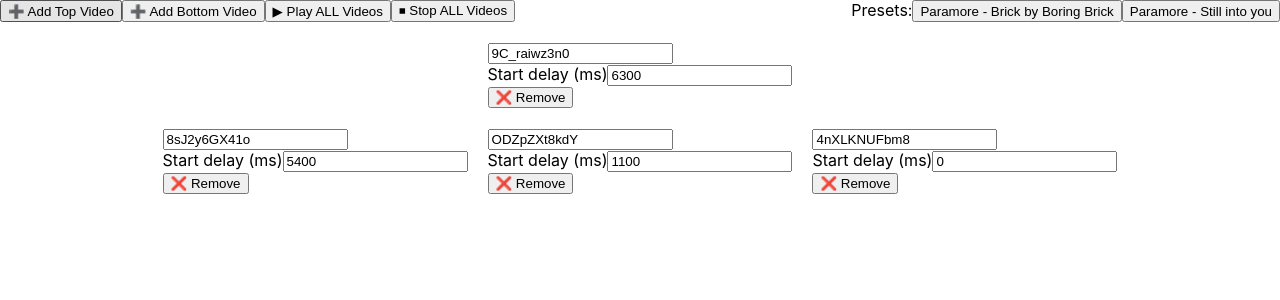
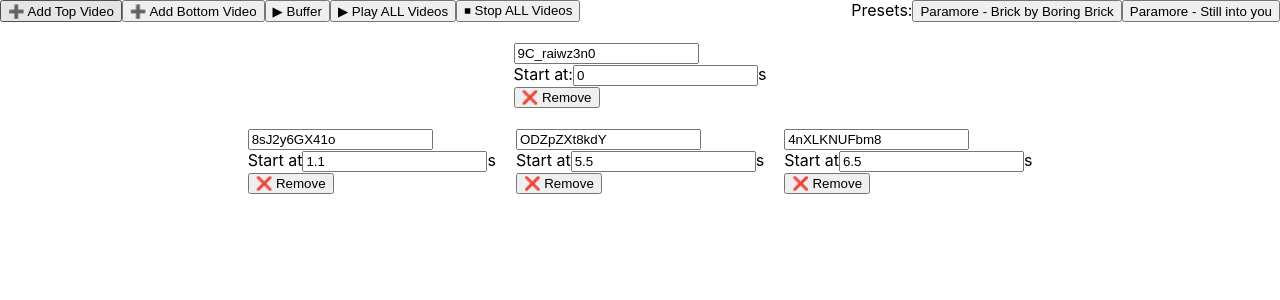
Before and after one commit to Johnneeee/sync2, a React app in the folder frontend/: page / in a window 1280 px wide. Shown: the top 300 px of the page. Built offline with nearby package versions, Linux system fonts and the light colour scheme; no server answers; the HTML template or start-up script is replaced by a standard one.

Commit message:
logic change

```diff
--- a/frontend/src/App.jsx
+++ b/frontend/src/App.jsx
@@ -1,55 +1,51 @@
 import "./App.css";
-import React, { useRef, useState } from "react";
+import React, { useRef, useState, useEffect } from "react";
 import YouTube from "react-youtube";
 import { API_URL } from "./api.js";
 
 function App() {
-  const topPlayersRef = useRef([]);
-  const bottomPlayersRef = useRef([]);
-
   const songs = {
     ParamoreStillIntoYou: {
       song: "Still into you",
       artist: "Paramore",
       topVideos: [
-        { id: "5z-lcBJK-FE", delay: 7400},
-        { id: "wrCxfWVuDXU", delay: 0}
+        { id: "5z-lcBJK-FE", delay: 2.8},
+        { id: "wrCxfWVuDXU", delay: 10.6}
       ],
       bottomVideos: [
-        { id: "OzYDa3m75Es", delay: 8600 },
-        { id: "qp8etdQjHPo", delay: 7500 },
-        { id: "xA3s3PHr0uA", delay: 10600 }
+        { id: "OzYDa3m75Es", delay: 2 },
+        { id: "qp8etdQjHPo", delay: 2.8},
+        { id: "xA3s3PHr0uA", delay: 0 }
       ]
     },
     ParamoreBrickByBoringBrick: {
       song: "Brick by boring brick",
       artist: "Paramore",
       topVideos: [
-        { id: "9C_raiwz3n0", delay: 6100},
+        { id: "9C_raiwz3n0", delay: 0},
       ],
       bottomVideos: [
-        { id: "8sJ2y6GX41o", delay: 5200 },
-        { id: "ODZpZXt8kdY", delay: 900 },
-        { id: "4nXLKNUFbm8", delay: 0 }
+        { id: "8sJ2y6GX41o", delay: 1.1},
+        { id: "ODZpZXt8kdY", delay: 5.5},
+        { id: "4nXLKNUFbm8", delay: 6.5}
       ]
     }
   }
-
-  const [topVideos, setTopVideos] = useState([
-    { id: "9C_raiwz3n0", delay: 6300 },
-  ]);
-
-  const [bottomVideos, setBottomVideos] = useState([
-    { id: "8sJ2y6GX41o", delay: 5400 },
-    { id: "ODZpZXt8kdY", delay: 1100 },
-    { id: "4nXLKNUFbm8", delay: 0 }
-  ]);
 
   const opts = {
     height: "250",
     width: "400",
     playerVars: { autoplay: 0 },
   };
+
+  const topPlayersRef = useRef([]);
+  const bottomPlayersRef = useRef([]);
+  const [topVideos, setTopVideos] = useState([]);
+  const [bottomVideos, setBottomVideos] = useState([]);
+
+  useEffect(() => {
+    setSong("ParamoreBrickByBoringBrick");
+  }, []);
 
   const extractVideoId = (url) => {
     const regex = /(?:youtube\.com\/watch\?v=|youtu\.be\/)([^&]+)/;
@@ -58,35 +54,11 @@ function App() {
   };
 
 
-  const setSong = async (songname) => {
-    // topPlayersRef.current = [];
-    // bottomPlayersRef.current = [];
-    // e.preventDefault();
-    try {
-      topPlayersRef.current = [];
-      bottomPlayersRef.current = [];
-      const response = await fetch(`${API_URL}/videos/${songname}`);
-      const videos = await response.json();
-
-      const topVideos = videos
-        .filter(video => video.position === "top")
-        .map(video => ({ id: video.youtube_id, delay: video.delay_ms }));
-
-      const bottomVideos = videos
-        .filter(video => video.position === "bottom")
-        .map(video => ({ id: video.youtube_id, delay: video.delay_ms }));
-
-      setTopVideos(topVideos);
-      setBottomVideos(bottomVideos);
-      // console.log(videos);
-      // console.log(topVideos)
-      // console.log(bottomVideos)
-    } catch (err) {
-      console.error(err.message)
-    }
-
-    // setTopVideos(songs[value].topVideos);
-    // setBottomVideos(songs[value].bottomVideos);
+  const setSong = (songname) => {
+    topPlayersRef.current = [];
+    bottomPlayersRef.current = [];
+    setTopVideos(songs[songname].topVideos);
+    setBottomVideos(songs[songname].bottomVideos);
   };
 
   const handleVideoChange = (rowSetter, rowVideos, index, value) => {
@@ -110,38 +82,69 @@ function App() {
     playersRef.current.splice(index, 1);
   };
 
+  const buffer = () => {
+    // Start playing all players
+    [...topPlayersRef.current, ...bottomPlayersRef.current].forEach(player =>
+      player?.playVideo()
+    );
+
+    // Set a timeout to pause and seek after 5 seconds
+    const timer = setTimeout(() => {
+      // Pause all players
+      [...topPlayersRef.current, ...bottomPlayersRef.current].forEach(player =>
+        player?.pauseVideo()
+      );
+
+    }, 2000);
+  };
+
   const handlePlayAll = () => {
-    // Top row
     topPlayersRef.current.forEach((player, i) => {
       if (player) {
-        setTimeout(() => player.playVideo(), topVideos[i]?.delay || 0);
+        player.seekTo(topVideos[i]?.delay || 0, true); // true = precise seek
       }
     });
 
-    // Bottom row
+    // Seek bottom players
     bottomPlayersRef.current.forEach((player, i) => {
       if (player) {
-        setTimeout(() => player.playVideo(), bottomVideos[i]?.delay || 0);
+        player.seekTo(bottomVideos[i]?.delay || 0, true);
       }
     });
+
+    [...topPlayersRef.current, ...bottomPlayersRef.current].forEach(player =>
+      player?.playVideo()
+    );
   };
 
   const handleStopAll = () => {
     [...topPlayersRef.current, ...bottomPlayersRef.current].forEach(player =>
-      player?.stopVideo()
+      player?.pauseVideo()
     );
   };
 
   const onReady = (playersRef, event, index) => {
     playersRef.current[index] = event.target;
+
+    const isFirstRef = playersRef === topPlayersRef;
+    const isFirstVideo = index === 0;
+
+    if (isFirstRef && isFirstVideo) {
+      event.target.unMute();   // 🔊 Only first video of first ref
+    } else {
+      event.target.mute();     // 🔇 Everything else
+    }
   };
 
   return (
     <div className="app">
-      <div class="flex-container">
+
+      <div class="flex-container"> {/*controls*/}
         <div class="flex-column">
+
           <button onClick={() => addVideo(setTopVideos, topVideos)}>➕ Add Top Video</button>
           <button onClick={() => addVideo(setBottomVideos, bottomVideos)}>➕ Add Bottom Video </button>
+          <button onClick={buffer}>▶ Buffer</button>
           <button onClick={handlePlayAll}>▶ Play ALL Videos</button>
           <button onClick={handleStopAll}>⏹ Stop ALL Videos</button>
         </div>
@@ -152,100 +155,43 @@ function App() {
         </div>
       </div>
 
-
-
-      <div className="video-container">
+      <div className="video-container"> {/*top videos*/}
         {topVideos.map((video, index) => (
           <div key={index} className="video-wrapper">
+
             <input
-              type="text"
-              placeholder="YouTube URL or ID"
-              value={video.id}
-              onChange={(e) =>
-                handleVideoChange(setTopVideos, topVideos, index, e.target.value)
-              }
+              type="text" placeholder="YouTube URL or ID" value={video.id}
+              onChange={(e) =>handleVideoChange(setTopVideos, topVideos, index, e.target.value)}
             />
 
-            {video.id && (
-              <YouTube
-                videoId={video.id}
-                opts={opts}
-                onReady={(event) => onReady(topPlayersRef, event, index)}
-              />
-            )}
-            Start delay (ms)
-            <input
-              type="number"
-              value={video.delay}
-              onChange={(e) =>
-                handleDelayChange(setTopVideos, topVideos, index, e.target.value)
-              }
-            />
+            {video.id && (<YouTube videoId={video.id} opts={opts} onReady={(event) => onReady(topPlayersRef, event, index)}/>)}
+            Start at:
+            <input type="number" value={video.delay} onChange={(e) => handleDelayChange(setTopVideos, topVideos, index, e.target.value)}/>
+            s
             <br></br>
-            <button
-              onClick={() =>
-                removeVideo(setTopVideos, topVideos, topPlayersRef, index)
-              }
-            >
-              ❌ Remove
-            </button>
+            <button onClick={() => removeVideo(setTopVideos, topVideos, topPlayersRef, index)}> ❌ Remove </button>
           </div>
         ))}
       </div>
 
-      <div className="video-container">
+      <div className="video-container"> {/*bot videos*/}
         {bottomVideos.map((video, index) => (
           <div key={index} className="video-wrapper">
-            <input
-              type="text"
-              placeholder="YouTube URL or ID"
-              value={video.id}
-              onChange={(e) =>
-                handleVideoChange(
-                  setBottomVideos,
-                  bottomVideos,
-                  index,
-                  e.target.value
-                )
-              }
+
+            <input type="text" placeholder="YouTube URL or ID" value={video.id}
+            onChange={(e) =>handleVideoChange(setBottomVideos,bottomVideos,index,e.target.value)}
             />
 
-            {video.id && (
-              <YouTube
-                videoId={video.id}
-                opts={opts}
-                onReady={(event) => onReady(bottomPlayersRef, event, index)}
-              />
-            )}
-            Start delay (ms)
-            <input
-              type="number"
-              value={video.delay}
-              onChange={(e) =>
-                handleDelayChange(
-                  setBottomVideos,
-                  bottomVideos,
-                  index,
-                  e.target.value
-                )
-              }
-            />
+            {video.id && (<YouTube videoId={video.id} opts={opts} onReady={(event) => onReady(bottomPlayersRef, event, index)}/>)}
+            Start at
+            <input type="number" value={video.delay} onChange={(e) => handleDelayChange( setBottomVideos, bottomVideos, index, e.target.value)}/>
+            s
             <br></br>
-            <button
-              onClick={() =>
-                removeVideo(
-                  setBottomVideos,
-                  bottomVideos,
-                  bottomPlayersRef,
-                  index
-                )
-              }
-            >
-              ❌ Remove
-            </button>
+            <button onClick={() => removeVideo(setBottomVideos, bottomVideos, bottomPlayersRef, index)}> ❌ Remove </button>
           </div>
         ))}
       </div>
+
     </div>
   );
 }
```
